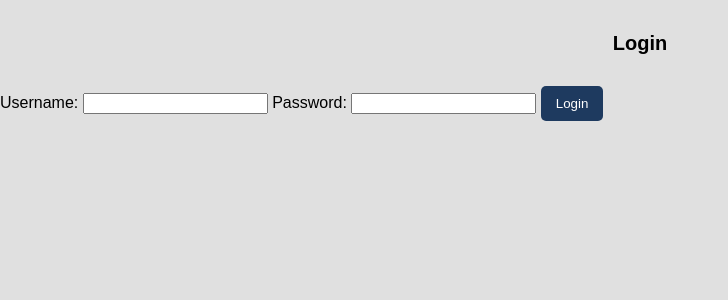
After one commit to abby-graber/Community-Marketplace, a Flask app: page /login in a window 1280 px wide. The commit adds this page. Shown: the top 300 px of the page, without its empty margins (0-728 px from the left). Run offline with Flask 3, Linux system fonts and the light colour scheme; some libraries are stand-ins or nearby versions.

Commit message:
Sprint 2 proper debug and login AH

```diff
--- a/app.py
+++ b/app.py
@@ -1,7 +1,7 @@
-
-from flask import Flask, render_template
+from datetime import datetime, timedelta
+from flask import Flask, render_template, redirect, url_for, request, session, flash
 from flask_mysqldb import MySQL
-from routers.listing import listings_bp
+from routes.listing import listings_bp
 import os
 import config
 
@@ -9,6 +9,8 @@ from routes.address import address_bp
 from routes.date_time import date_time_bp
 
 app = Flask(__name__)
+app.secret_key = 'your_secret_key'
+
 app.config['UPLOAD_FOLDER'] = os.path.join(app.root_path, 'static', 'uploads')
 app.config['ALLOWED_EXTENSIONS'] = {'png', 'jpg', 'jpeg', 'gif'}
 
@@ -17,11 +19,13 @@ app.config['MYSQL_USER'] = config.MYSQL_CONFIG['user']
 app.config['MYSQL_PASSWORD'] = config.MYSQL_CONFIG['password']
 app.config['MYSQL_DB'] = config.MYSQL_CONFIG['database']
 
+mysql = MySQL(app)
+
+MAX_ATTEMPTS = 5
+LOCKOUT_TIME_MINUTES = 5
+
 app.register_blueprint(address_bp, url_prefix="/address")
 app.register_blueprint(date_time_bp, url_prefix="/date-time")
-
-mysql = MySQL(app)
-
 app.register_blueprint(listings_bp, url_prefix='/listings')
 listings_bp.upload_folder = app.config['UPLOAD_FOLDER']
 
@@ -29,6 +33,101 @@ listings_bp.upload_folder = app.config['UPLOAD_FOLDER']
 def home():
     return render_template('index.html')
 
+@app.route('/login', methods=['GET', 'POST'])
+def login():
+    if request.method == 'POST':
+        username = request.form['username']
+        password = request.form['password']
+
+        cursor = mysql.connection.cursor()
+        cursor.execute(
+            "SELECT * FROM users WHERE username = %s AND password = %s", (username, password)
+        )
+        user = cursor.fetchone()
+
+        if user:
+            user_id, username, stored_password, failed_attempts, lockout_time = user
+
+
+            if lockout_time and datetime.now() < lockout_time:
+                flash(f'Account locked. Please try again after 5 minutes.')
+                return redirect(url_for('login'))
+
+
+            if password == stored_password:
+
+                cursor.execute(
+                    "UPDATE users SET failed_attempts = 0, lockout_time = NULL WHERE id = %s",
+                    (user_id,)
+                )
+                mysql.connection.commit()
+                cursor.close()
+
+
+                session['logged_in'] = True
+                session['user_id'] = user[0]
+                session['username'] = username
+                flash('Login successful!')
+                return redirect(url_for('home'))
+            else:
+                failed_attempts += 1
+                if failed_attempts >= MAX_ATTEMPTS:
+                    lockout_time = datetime.now() + timedelta(minutes=LOCKOUT_TIME_MINUTES)
+                    cursor.execute(
+                        "UPDATE users SET failed_attempts = %s, lockout_time = %s WHERE id = %s",
+                        (failed_attempts, lockout_time, user_id)
+                    )
+                    flash(f'Too many failed attempts. Your account is locked for {LOCKOUT_TIME_MINUTES} minutes.')
+                else:
+                    cursor.execute(
+                        "UPDATE users SET failed_attempts = %s WHERE id = %s",
+                        (failed_attempts, user_id)
+                    )
+                    flash('Invalid username or password.')
+
+                mysql.connection.commit()
+                cursor.close()
+        else:
+            flash('Invalid username or password.')
+
+    return render_template('login.html')
+
+
+@app.route('/logout')
+def logout():
+    session.pop('logged_in', None)
+    session.pop('username', None)
+    flash('You have been logged out.')
+    return redirect(url_for('home'))
+
+
+@app.route('/register', methods=['GET', 'POST'])
+def register():
+    if request.method == 'POST':
+        username = request.form['username']
+        password = request.form['password']
+
+        cursor = mysql.connection.cursor()
+
+        cursor.execute("SELECT * FROM users WHERE username = %s", (username,))
+        existing_user = cursor.fetchone()
+
+        if existing_user:
+            flash('Username already exists. Please choose a different one.')
+            return redirect(url_for('register'))
+
+        cursor.execute(
+            "INSERT INTO users (username, password, failed_attempts, lockout_time) VALUES (%s, %s, 0, NULL)",
+            (username, password)
+        )
+        mysql.connection.commit()
+        cursor.close()
+
+        flash('Account created successfully! You can now log in.', 'success')
+        return redirect(url_for('login'))
+
+    return render_template('register.html')
+
 
 if __name__ == '__main__':
     app.run(debug=True, port=5500)
--- a/routers/listing.py
+++ b/routes/listing.py
@@ -1,4 +1,4 @@
-from flask import Blueprint, render_template, request, jsonify
+from flask import Blueprint, render_template, request, jsonify, redirect, url_for, session, flash
 from flask_mysqldb import MySQL
 import os
 from werkzeug.utils import secure_filename
@@ -12,10 +12,27 @@ ALLOWED_EXTENSIONS = {'png', 'jpg', 'jpeg', 'gif'}
 def allowed_file(filename):
     return '.' in filename and filename.rsplit('.', 1)[1].lower() in ALLOWED_EXTENSIONS
 
+
+def login_required(f):
+    def wrap(*args, **kwargs):
+        if 'logged_in' not in session:
+            flash('You need to login first.', 'warning')
+            return redirect(url_for('login'))
+        return f(*args, **kwargs)
+    wrap.__name__ = f.__name__
+    return wrap
+
+
 @listings_bp.route('/create-listing', methods=['GET', 'POST'])
+@login_required
 def create_listing_page():
     if request.method == 'POST':
-        seller_id = request.form['seller_id']
+        seller_id = session.get('user_id')
+
+        if not seller_id:
+            flash('Error: Please log in.')
+            return redirect(url_for('login'))
+
         title = request.form['title']
         price = request.form['price']
         category = request.form['category']
--- a/templates/create_listing.html
+++ b/templates/create_listing.html
@@ -9,9 +9,6 @@
 <body>
     <h2>Create a Listing</h2>
     <form action="{{ url_for('listings.create_listing_page') }}" method="POST" enctype="multipart/form-data">
-
-        <label for="seller_id">Seller ID:</label>
-        <input type="number" id="seller_id" name="seller_id" required>
 
         <label for="title">Title:</label>
         <input type="text" id="title" name="title" required>
--- /dev/null
+++ b/templates/login.html
@@ -0,0 +1,27 @@
+<!DOCTYPE html>
+<html>
+<head>
+    <title>Login</title>
+    <link rel="stylesheet" href="{{ url_for('static', filename='styles.css') }}">
+</head>
+<body>
+    <h2>Login</h2>
+    {% with messages = get_flashed_messages(with_categories=true) %}
+        {% if messages %}
+            {% for category, message in messages %}
+                <div class="{{ category }}">{{ message }}</div>
+            {% endfor %}
+        {% endif %}
+    {% endwith %}
+
+    <form method="POST" action="{{ url_for('login') }}">
+        <label for="username">Username:</label>
+        <input type="text" id="username" name="username" required>
+
+        <label for="password">Password:</label>
+        <input type="password" id="password" name="password" required>
+
+        <button type="submit">Login</button>
+    </form>
+</body>
+</html>
```
Also changed, not shown: routes/address.py (+6 -1 lines), templates/address.html (+4 -3 lines), templates/index.html (+7 -0 lines), templates/register.html (added, +22 -0 lines).
